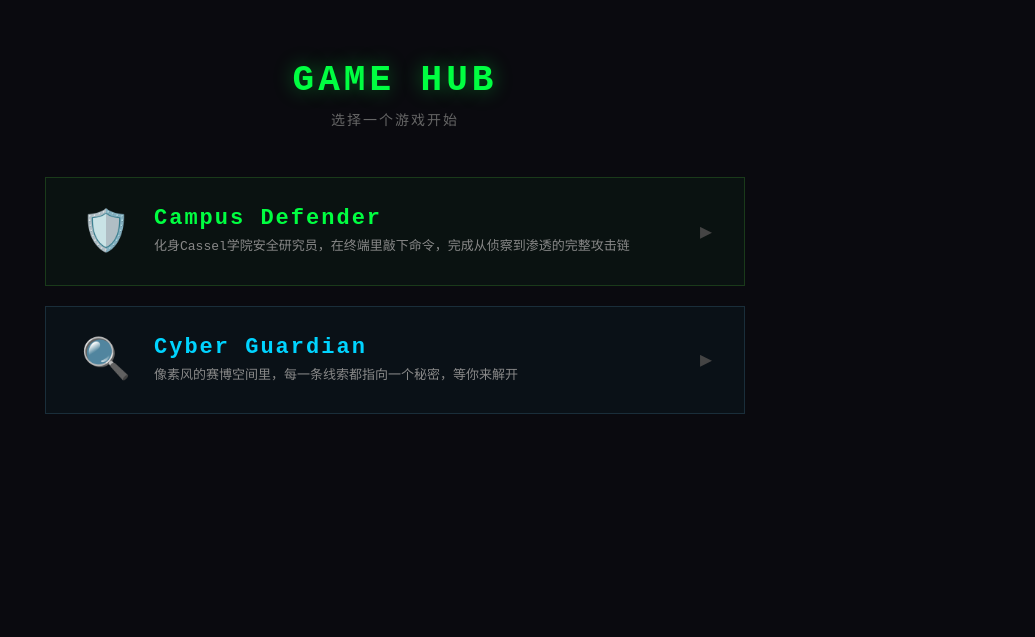
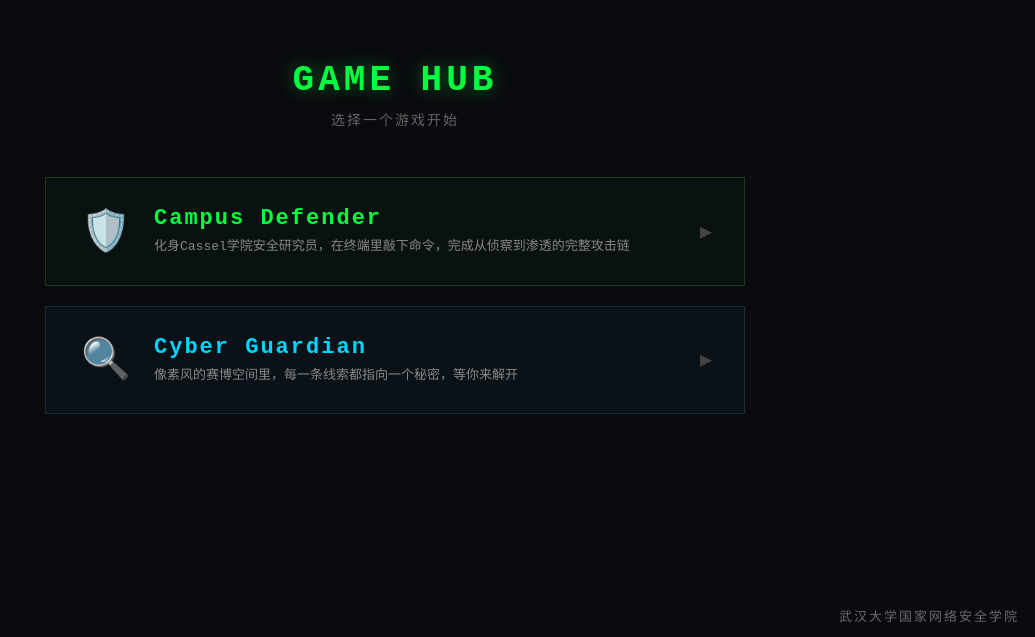
Before and after one commit to maple-pwn/campus-defender, a plain HTML site: page index.html in a window 1280 px wide. Shown: the part 163-800 px from the top of the page, without its empty margins (245-1280 px from the left). Drawn offline with Linux system fonts and the light colour scheme.

Commit message:
feat: Game Hub右下角添加武汉大学国家网络安全学院水印

```diff
--- a/index.html
+++ b/index.html
@@ -113,6 +113,17 @@
       color: #444;
       letter-spacing: 1px;
     }
+    #watermark {
+      position: fixed;
+      bottom: 12px;
+      right: 16px;
+      font-family: 'Courier New', 'Consolas', monospace;
+      font-size: 13px;
+      color: rgba(224,224,224,0.45);
+      letter-spacing: 2px;
+      pointer-events: none;
+      z-index: 500;
+    }
   </style>
 </head>
 <body>
@@ -141,5 +152,8 @@
     </div>
 
   </div>
+
+  <!-- Bottom-right watermark -->
+  <div id="watermark">武汉大学国家网络安全学院</div>
 </body>
 </html>
```
